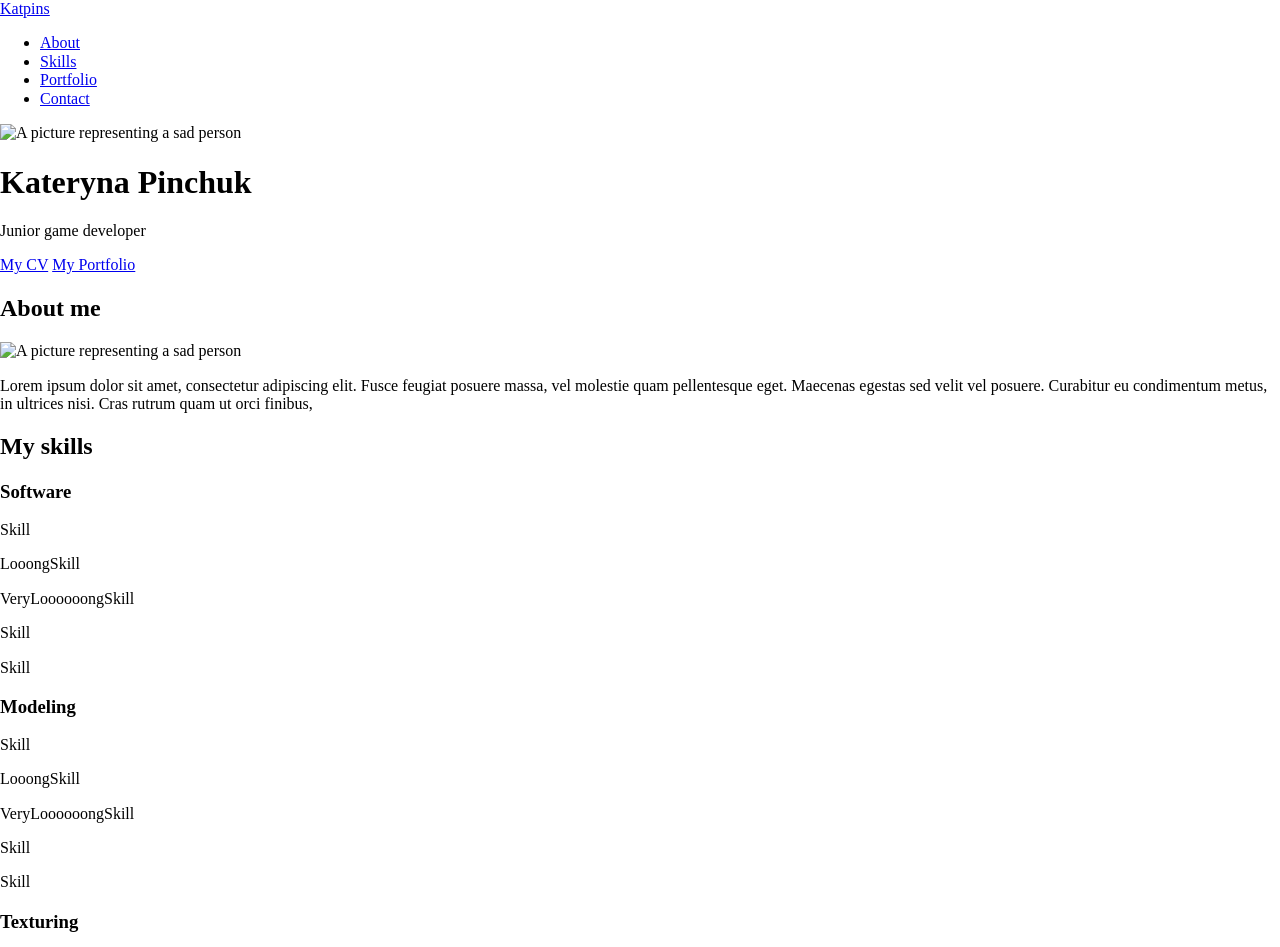
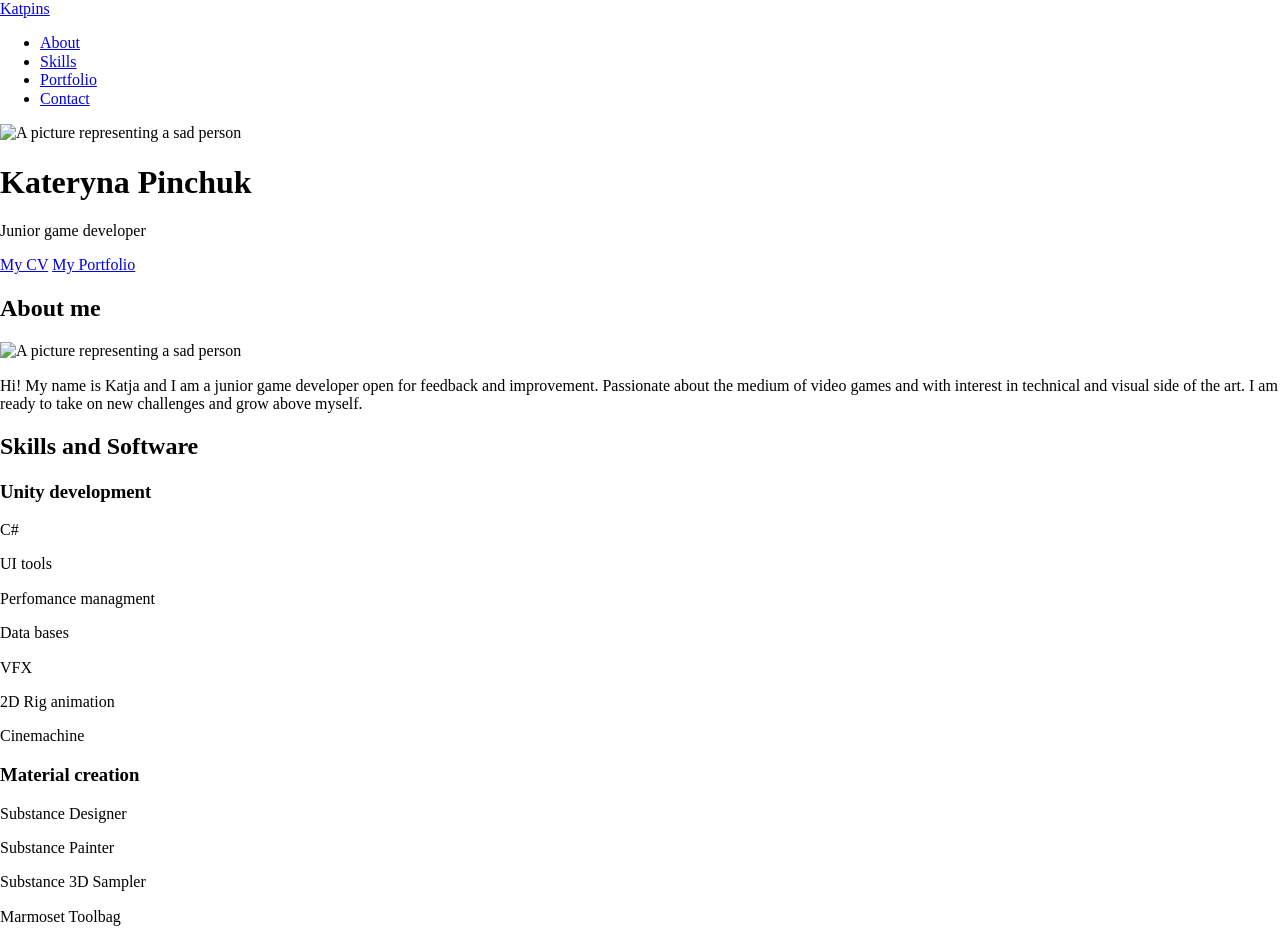
Before and after one commit to Katpins/katpins.github.io, a Jekyll site: the page built from docs/about.md, in a window 1280 px wide. Shown: the top 947 px of the page. Built offline with Jekyll 4.4.1, drawn with Linux system fonts in a browser that asks for light colours; nearby versions of some CDN libraries; our own code applies the rules of GitHub Pages for plain Markdown files; library files that are not in the unit come from our copies; some of the changed text lies outside the part shown.

Commit message:
Filling the site data

```diff
--- a/docs/_config.yml
+++ b/docs/_config.yml
@@ -13,22 +13,33 @@
 # you will see them accessed via {{ site.title }}, {{ site.email }}, and so on.
 # You can create any custom variable you would like, and they will be accessible
 # in the templates via {{ site.myvariable }}.
-title: Your awesome title
-email: your-email@example.com
+title: Katpins Portfolio
+email: kateryna.pinchuks@gmail.com
+linkedin: https://www.linkedin.com/in/kateryna-pinchuk-595432193/
+github: https://github.com/Katpins
+itchio: https://katpinss.itch.io/
+
+about: Hi! My name is Katja and I am a junior game developer open for feedback and improvement. Passionate about the medium of video games and with interest in technical and visual side of the art. I am ready to take on new challenges and grow above myself.
+
 description: >- # this means to ignore newlines until "baseurl:"
-  Write an awesome description for your new site here. You can edit this
-  line in _config.yml. It will appear in your document head meta (for
-  Google search results) and in your feed.xml site description.
+  Junior developer open for feedback and improvement.
 baseurl: "" # the subpath of your site, e.g. /blog
 url: "" # the base hostname & protocol for your site, e.g. http://example.com
-twitter_username: jekyllrb
-github_username:  jekyll
+# twitter_username: jekyllrb
+# github_username:  jekyll
 
 # Build settings
 markdown: kramdown
 #theme: minima
 plugins:
   - jekyll-feed
+
+collections:
+  skills:
+    output: true
+  projects:
+    output: true
+
 
 # Exclude from processing.
 # The following items will not be processed, by default. Create a custom list
--- a/docs/_includes/portfolio_modals.html
+++ b/docs/_includes/portfolio_modals.html
@@ -1,11 +1,22 @@
 <div class="container__popup--portfolio" id="modal">
-    {% for post in site.posts %}
-    <div class="scroll__popup--portfolio" id="content-{{post.idjs}}">
+    {% for project in site.projects %}
+    <div class="scroll__popup--portfolio" id="content-{{project.idjs}}">
         <div class="content__popup--portfolio">
-            <h1 class="section__title--popup ">{{ post.title }}</h1>
-            <div class="img__main--popup " style="background-image: url(img/test.png) "></div>
-            <div class="body__popup--portfolio">{{ post.content }}</div>
-            <button class="button button--popup" type="button" id="close-{{post.idjs}}"></button>
+            <h1 class="section__title--popup ">{{ project.name }}</h1>
+            <div class="img__main--popup " style="background-image: url({{project.img}}) "></div>
+            {% if project.website %}
+            <p class="info__item--popup"><strong>Website: </strong><a href="{{project.website}}"><strong>{{project.website}}</strong></a></p>
+            {%endif%}
+            <div class="info__grid--popup">
+                <p class="info__item--popup" style="width: 100%; "><strong>Engine: </strong>Unity</p>
+                <p class="info__item--popup" style="width: 100%; "><strong>Genre: </strong>{{project.genre}}</p>
+                <p class="info__item--popup" style="width: 100%; "><strong>My role: </strong>{{project.role}}</p>
+                <p class="info__item--popup" style="width: 100%; "><strong>Development: </strong> {{project.time}}</p>
+            </div>
+            <!-- <p class="info__item--popup" style="text-align: center;"><strong>Team: </strong>{{project.team}}</p> -->
+            <div class="body__popup--portfolio">{{ project.content }}</div>
+
+            <button class="button button--popup" type="button" id="close-{{project.idjs}}"></button>
         </div>
     </div>
 
--- a/docs/_layouts/default.html
+++ b/docs/_layouts/default.html
@@ -65,45 +65,25 @@
         <div class="grid--about">
             <img class="about__img" src="img/profile_img.png" alt="A picture representing a sad person">
             <p class="body--about">
-                Lorem ipsum dolor sit amet, consectetur adipiscing elit. Fusce feugiat posuere massa, vel molestie quam pellentesque eget. Maecenas egestas sed velit vel posuere. Curabitur eu condimentum metus, in ultrices nisi. Cras rutrum quam ut orci finibus,
+                {{site.about}}
             </p>
         </div>
 
     </section>
     <!--          Skills         -->
     <section class="skills" id="skills">
-        <h2 class="section__title section__title--skills">My skills</h2>
+        <h2 class="section__title section__title--skills">Skills and Software</h2>
         <div class="grid__subcategory--skills">
+            {%for skill in site.skills %}
             <div class="subcategory--skills">
-                <h3>Software</h3>
+                <h3>{{skill.category}}</h3>
                 <div class="grid--skills">
-                    <p class="grid__item--skills">Skill</p>
-                    <p class="grid__item--skills">LooongSkill</p>
-                    <p class="grid__item--skills">VeryLoooooongSkill</p>
-                    <p class="grid__item--skills">Skill</p>
-                    <p class="grid__item--skills">Skill</p>
+                    {%for subskill in skill.subskills %}
+                    <p class="grid__item--skills">{{subskill}}</p>
+                    {% endfor %}
                 </div>
             </div>
-            <div class="subcategory--skills">
-                <h3>Modeling</h3>
-                <div class="grid--skills">
-                    <p class="grid__item--skills">Skill</p>
-                    <p class="grid__item--skills">LooongSkill</p>
-                    <p class="grid__item--skills">VeryLoooooongSkill</p>
-                    <p class="grid__item--skills">Skill</p>
-                    <p class="grid__item--skills">Skill</p>
-                </div>
-            </div>
-            <div class="subcategory--skills">
-                <h3>Texturing</h3>
-                <div class="grid--skills">
-                    <p class="grid__item--skills">Skill</p>
-                    <p class="grid__item--skills">LooongSkill</p>
-                    <p class="grid__item--skills">VeryLoooooongSkill</p>
-                    <p class="grid__item--skills">Skill</p>
-                    <p class="grid__item--skills">Skill</p>
-                </div>
-            </div>
+            {% endfor %}
         </div>
 
     </section>
@@ -114,33 +94,30 @@
             <p class="section__subtitle section__subtitle--portfolio">Student projects</p>
 
             <div class="item__list--portfolio">
-                {% for post in site.posts %}
-                <button type="button" class="item--portfolio" style="background-image: url(img/test.png);" id="open-{{ post.idjs }}">
+                {% for project in site.projects %}
+                <button type="button" class="item--portfolio" style="background-image: url({{project.img}});" id="open-{{ project.idjs }}">
                     <div class="item__body--portfolio">
-                        <h3 class="item__title--portfolio">{{ post.title }}</h3>
-                        <p class="item__description--portfolio">BlaBlaBlaBlaBlaBlaBlaBlaBlaBlaBlaBla</p>
+                        <h3 class="item__title--portfolio">{{ project.name }}</h3>
+                        <p class="item__description--portfolio">{{project.description}}</p>
                     </div>
                 </button> {% endfor %}
             </div>
 
 
     </section>
-
-
-
     <!--          Contact        -->
     <footer id="contact">
         <h2 class="section__title section__title--contact">Contact me</h1>
             <div class="list__icon--footer">
-                <a class="fas fa-envelope fa-2x" href="mailto::test@mail.com"></a>
-                <a class="fab fa-github fa-2x"></a>
-                <a class="fab fa-linkedin fa-2x"></a>
-                <a class="fab fa-itch-io fa-2x"></a>
+                <a class="fas fa-envelope fa-2x" href="mailto::{{site.email}}"></a>
+                <a class="fab fa-github fa-2x" href="{{site.github}}"></a>
+                <a class="fab fa-linkedin fa-2x" href="{{site.linkedin}}"></a>
+                <a class="fab fa-itch-io fa-2x" href="{{site.itchio}}"></a>
             </div>
 
     </footer>
     {% include portfolio_modals.html %}
-    <script src="js/java.js"></script>
+    <script src="js/java.js "></script>
 </body>
 
 
```
Also changed, not shown: other parts of docs/_layouts/default.html (+1 -1 lines), docs/_projects/1cavefog.md (added, +20 -0 lines), docs/_projects/2medusa.md (added, +27 -0 lines), docs/_projects/3pollarized.md (added, +25 -0 lines), docs/_projects/change.md (added, +21 -0 lines), docs/_projects/mazar.md (added, +14 -0 lines), docs/_skills/1unity.md (added, +11 -0 lines), docs/_skills/2texture_art.md (added, +8 -0 lines), docs/_skills/3art..md (added, +9 -0 lines), docs/_skills/modeling.md (added, +7 -0 lines), docs/css/styles.css (+80 -25 lines), docs/js/java.js (+11 -2 lines), docs/css/normalize.css, docs/img/mazarTitle.png (added), 4 other files.
